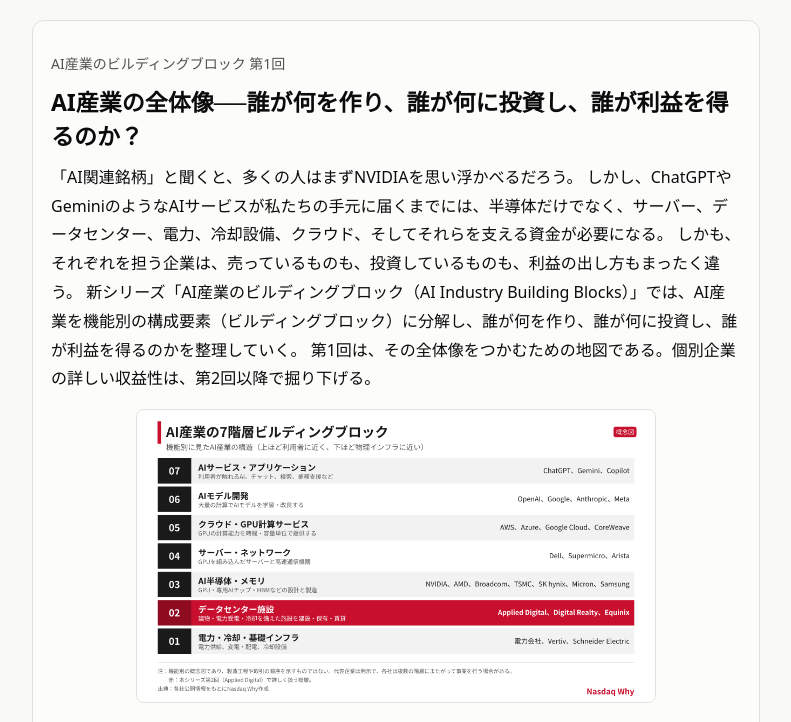
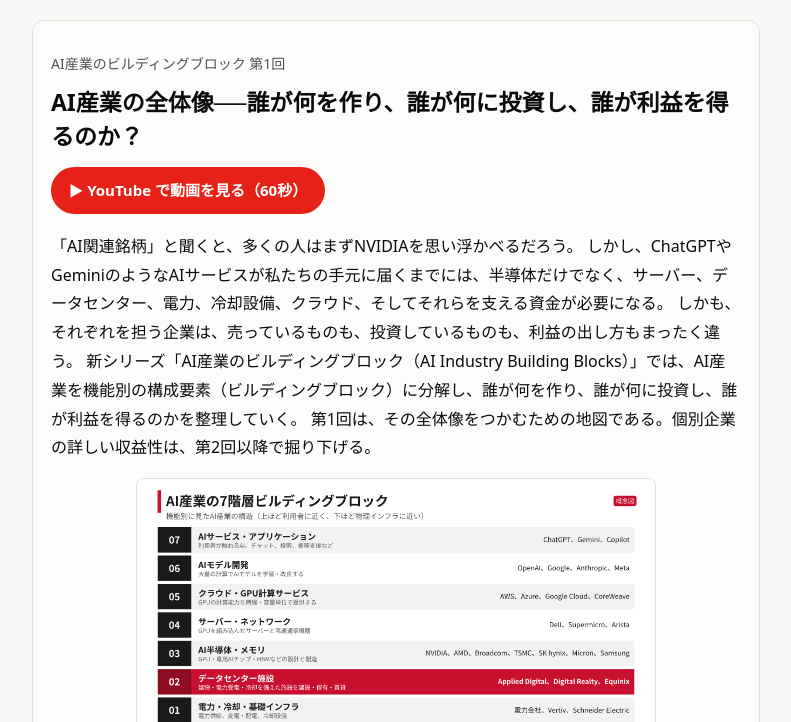
Before and after one commit to NasdaqWhy/nasdaqwhy.github.io, a plain HTML site: page feature/ai-bb-01/index.html in a window 1280 px wide. Shown: the part 67-789 px from the top of the page, without its empty margins (244-1035 px from the left). Drawn offline with Linux system fonts and the light colour scheme.

Commit message:
AI産業のビルディングブロック 第1回に動画を追加

```diff
--- a/feature/ai-bb-01/index.html
+++ b/feature/ai-bb-01/index.html
@@ -27,7 +27,7 @@
 
 <article>
 <p class="lead">AI産業のビルディングブロック 第1回</p>
-<h1>AI産業の全体像──誰が何を作り、誰が何に投資し、誰が利益を得るのか？</h1>
+<h1>AI産業の全体像──誰が何を作り、誰が何に投資し、誰が利益を得るのか？</h1><!--video--><p style="margin:14px 0 18px"><a href="https://www.youtube.com/shorts/1FmZ__BjPWo" target="_blank" rel="noopener" style="display:inline-block;padding:10px 18px;border-radius:999px;background:#e62117;color:#fff;font-weight:700;text-decoration:none;font-size:15px">▶ YouTube で動画を見る（60秒）</a></p><!--/video-->
 <p>「AI関連銘柄」と聞くと、多くの人はまずNVIDIAを思い浮かべるだろう。
 しかし、ChatGPTやGeminiのようなAIサービスが私たちの手元に届くまでには、半導体だけでなく、サーバー、データセンター、電力、冷却設備、クラウド、そしてそれらを支える資金が必要になる。
 しかも、それぞれを担う企業は、売っているものも、投資しているものも、利益の出し方もまったく違う。
```
